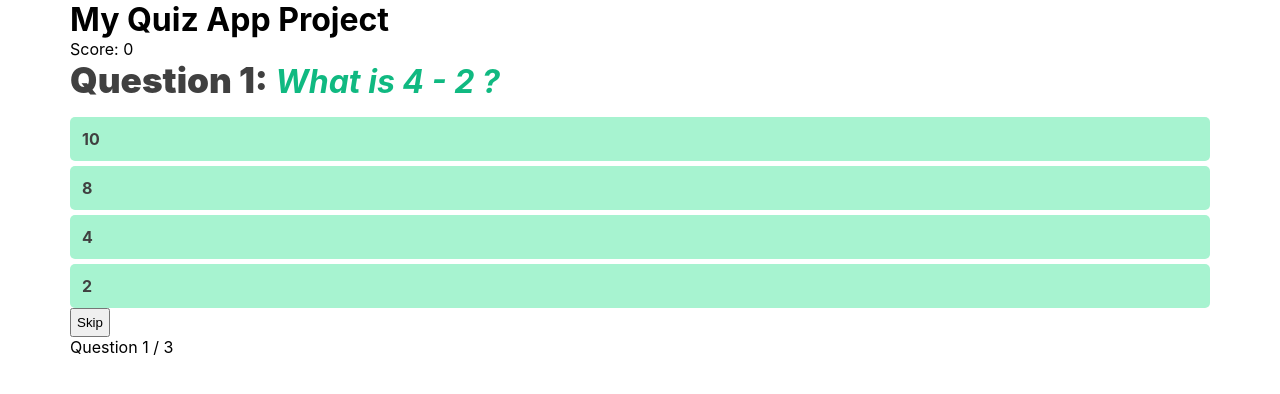
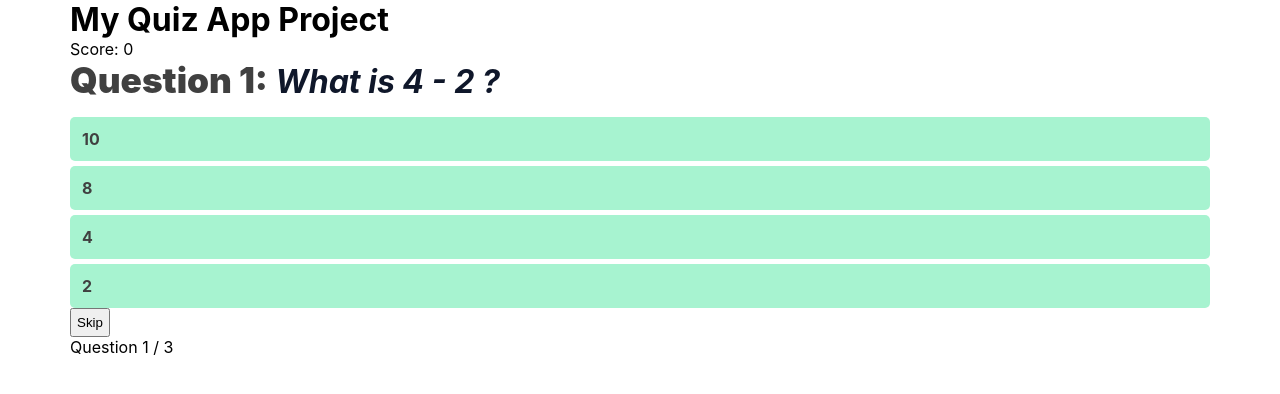
Before and after one commit to Konrad-Jalowy/reactquizapp, a React (Create React App) app: page / in a window 1280 px wide. Both pictures are taken after a click on the button "Start". Shown: the top 394 px of the page. Built offline with nearby package versions, Linux system fonts and the light colour scheme.

Commit message:
css experiments

```diff
--- a/src/components/quiz/Question.css
+++ b/src/components/quiz/Question.css
@@ -2,10 +2,15 @@ h2 {
     font-size: 2rem;
     margin-bottom: 1rem;
     color: rgb(16 185 129);
+    color: rgb(64 64 64);
+    color: rgb(15 23 42);
+
 }
 
 .index {
-    color: rgb(64 64 64);
+    color: rgb(251 146 60);
     font-weight: bolder;
     font-size: 2.2rem;
+    color: rgb(15 23 42);
+    color: rgb(64 64 64);
 }
```
